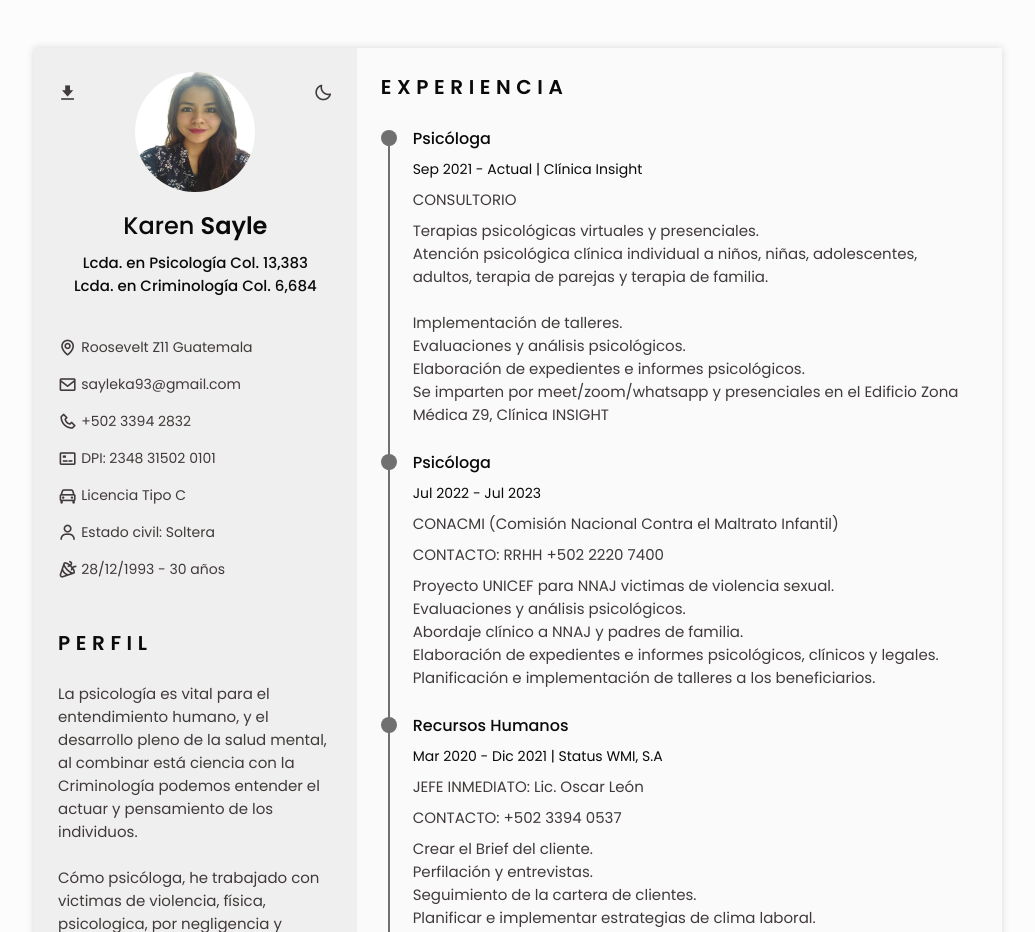
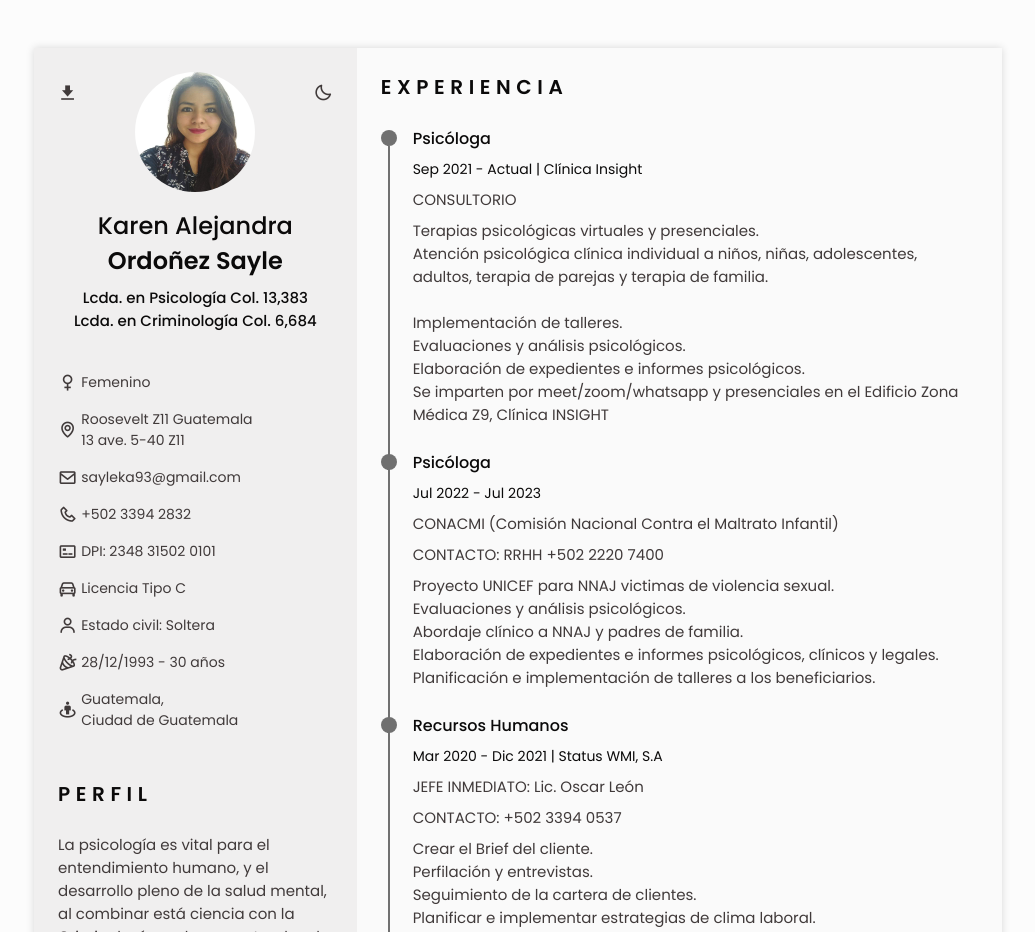
Before and after one commit to oscarleonapp/Psicologia-Intros, a plain HTML site: page cvs/cv-kaos/index.html in a window 1280 px wide. Shown: the top 932 px of the page, without its empty margins (122-1157 px from the left). Drawn offline with nearby package versions, Linux system fonts and the light colour scheme.

Commit message:
actualizacioN

```diff
--- a/cvs/cv-kaos/index.html
+++ b/cvs/cv-kaos/index.html
@@ -83,7 +83,7 @@
                         <div class="home_data bd-grid">
                             <img src="assets/img/perfil2.png" alt="" class="home_img">
 
-                            <h1 class="home_title">Karen <b>Sayle</b></h1>
+                            <h1 class="home_title">Karen Alejandra <b>Ordoñez Sayle</b></h1>
                             <h3 class="home_profession">Lcda. en Psicología Col. 13,383 <br> Lcda. en Criminología
                                 Col. 6,684</h3>
 
@@ -96,7 +96,11 @@
 
                         <div class="home_address bd-grid">
                             <span class="home_information">
-                                <i class="bx bx-map home_icon"></i>Roosevelt Z11 Guatemala
+                                <i class="bx bx bx-female-sign home_icon"></i> Femenino
+                            </span>
+                            <span class="home_information">
+                                <i class="bx bx-map home_icon"></i>Roosevelt Z11 Guatemala <br>
+                                13 ave. 5-40 Z11
                             </span>
 
                             <span class="home_information">
@@ -127,6 +131,9 @@
 
                             <span class="home_information">
                                 <i class='bx bx-party home_icon'></i> 28/12/1993 - 30 años
+                            </span>
+                            <span class="home_information">
+                                <i class='bx bx-street-view home_icon'></i> Guatemala, <br> Ciudad de Guatemala
                             </span>
 
                         </div>
@@ -207,6 +214,7 @@
                                 <h3 class="education_title">Licenciatura en Psicología</h3>
                                 <span class="education_studies">Universidad de San Carlos de Guatemala</span>
                                 <span class="education_year">2013 - 2021</span>
+                                <span class="education_year">Colegiado en el 2022</span>
                             </div>
                         </div>
 
@@ -543,7 +551,7 @@
 
                     <div class="references_container bd-grid">
                         <div class="references_content bd-grid">
-                            <h3 class="references_title">Lic. Jorge Jiménez</h3>
+                            <h3 class="references_title">Mgtr. Jorge Jiménez</h3>
                             <span class="references_subtitle">Consultor independiente en temas de diversidad biológica,
                                 conservación y restauración ecológica.</span>
                             <ul class="references_contact">
@@ -563,7 +571,7 @@
                         </div>
 
                         <div class="references_content bd-grid">
-                            <h3 class="references_title">Lic. Eduardo Pineda</h3>
+                            <h3 class="references_title">Mgtr. Eduardo Pineda</h3>
                             <span class="references_subtitle">Administrador de Empresas, Colegiado No. 18755, Jefe de
                                 Departamento Administrativo y Tecnológico en el Instituo Guatemalteco de Seguridad
                                 Social.</span>
```
Also changed, not shown: v2/index.html (+2 -2 lines).
